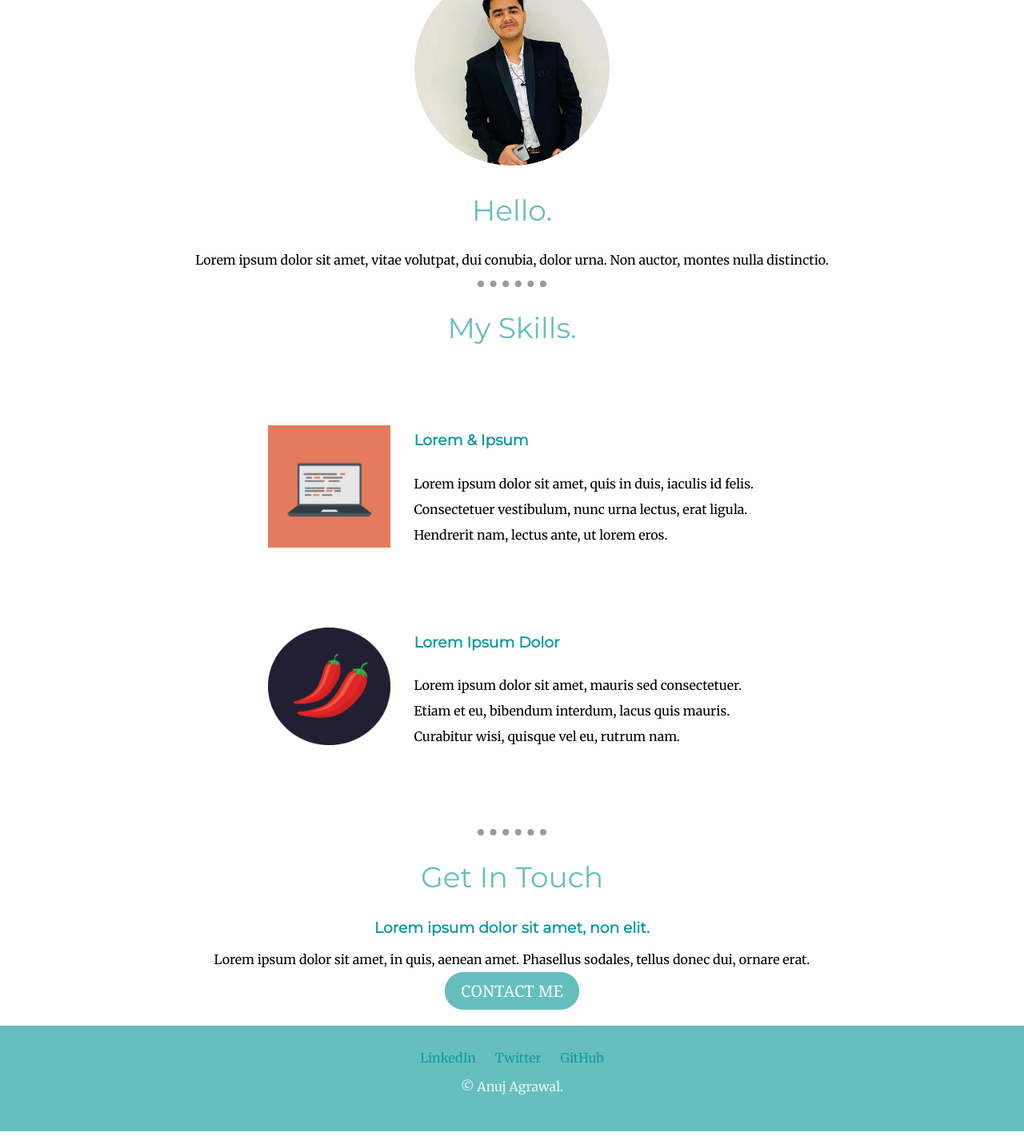
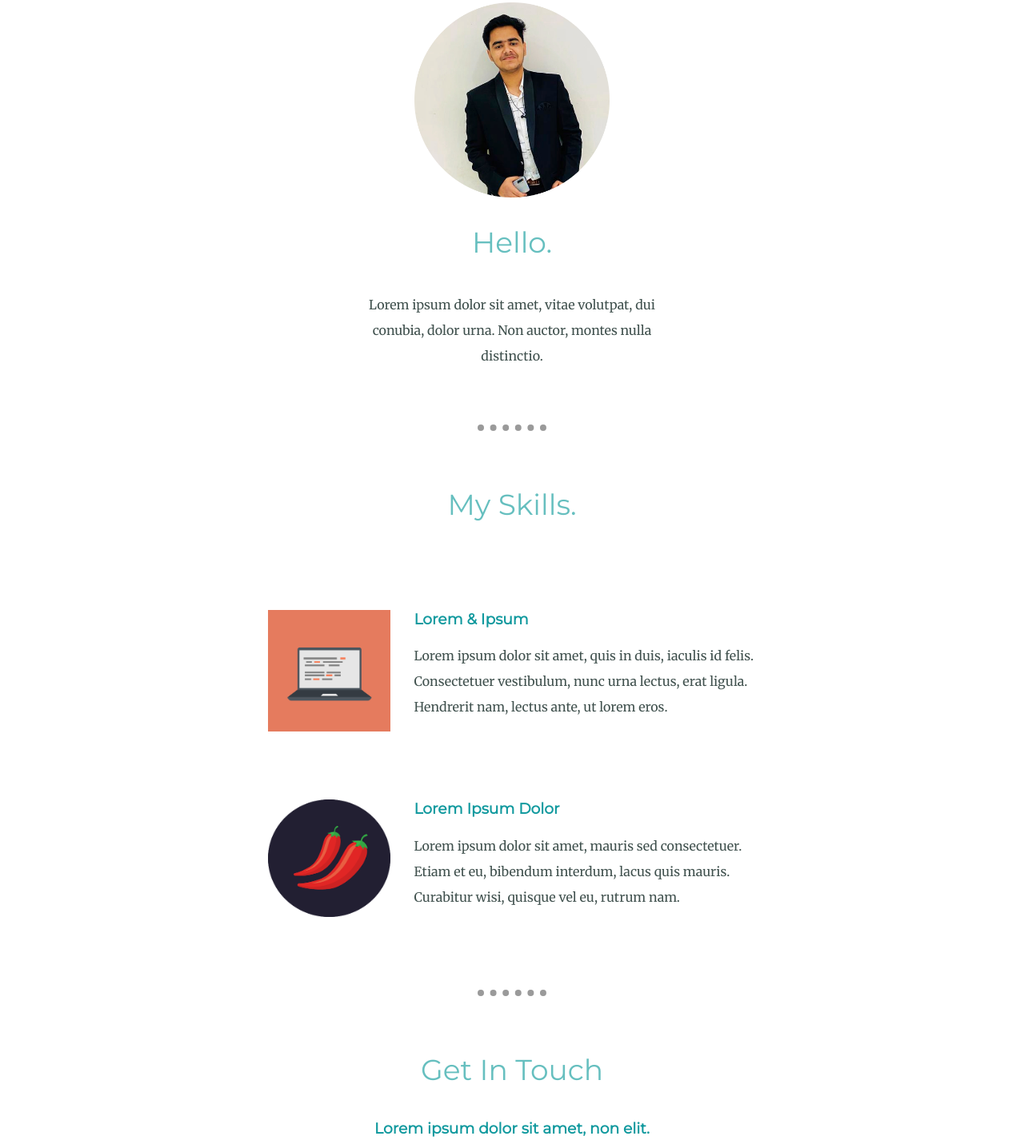
Before and after one commit to agrawalanuj18/CSS-MySite, a plain HTML site: page index.html in a window 1280 px wide. Shown: the part 884-2310 px from the top of the page at 80% size. Drawn offline with Linux system fonts and the light colour scheme.

Commit message:
Complete each section

```diff
--- a/css/styles.css
+++ b/css/styles.css
@@ -1,4 +1,5 @@
 body {
+  color: #40514E;
   margin: 0;
   text-align: center;
   font-family: "Merriweather", serif;
@@ -6,8 +7,9 @@ body {
 .top-container {
   /* text-align: center; */
   background-color: #e4f9f5;
-  padding-top: 50px;
+  padding-top: 80px;
 }
+
 
 h1 {
   font-size: 5rem;
@@ -24,6 +26,7 @@ h2 {
   font-size: 2.25rem;
   color: #66bfbf;
   font-weight: normal;
+  padding-bottom: 10px;
 }
 h3 {
   font-family: "Montserrat", sans-serif;
@@ -33,12 +36,20 @@ a {
   color: #11999e;
 }
 
+a:hover{
+  color: #eaf6ea;
+}
+
+p{
+  line-height: 2;
+}
+
 hr {
   border: 8px dotted #9a9a9a;
   border-style: none none dotted;
   width: 7%;
-  /* color: #EAF6F6;  */
-  /* background-color: #fff; */
+  margin: 70px auto;
+
 }
 
 .top-cloud {
@@ -60,12 +71,17 @@ hr {
   width: 20%;
 }
 
+.intro{
+  width: 30%;
+  margin: auto;
+}
+
 /* skill section  */
 .skill-row {
   width: 50%;
   margin: 100px auto;
   text-align: left;
-  line-height: 2;
+
 }
 
 .skill-img {
@@ -78,8 +94,6 @@ hr {
 
 Don't use it for positioning the element
 use position property like absolute, relative postioning propety for postioning the element
-
-
 */
 
 /* .skill-detail{
@@ -87,10 +101,16 @@ use position property like absolute, relative postioning propety for postioning
   to remove the effect of float
 } */
 
+
 /* Contact section  */
 
 .contact-me {
   margin: 30px;
+}
+
+.contact-msg{
+  width: 40%;
+  margin: 40px auto 60px;
 }
 
 .btn {
@@ -103,7 +123,7 @@ use position property like absolute, relative postioning propety for postioning
   -webkit-border-radius: 28;
   -moz-border-radius: 28;
   border-radius: 28px;
-  font-family: Georgia;
+  font-family: "Montserrat", sans-serif;
   color: #ffffff;
   font-size: 20px;
   padding: 10px 20px 10px 20px;
@@ -123,13 +143,15 @@ use position property like absolute, relative postioning propety for postioning
 /* footer  */
 .bottom-container {
   background-color: #66bfbf;
-  padding: 30px;
+  padding: 25px;
 }
 .footer-link {
-  color: #11999e;
+  color: #11999E;
   text-decoration: none;
-  margin: 10px;
+  margin: 10px 20px;
 }
 .copyright {
   color: #eaf6f6;
+  font-size: 0.75rem;
+  padding-top: 20px;
 }
--- a/index.html
+++ b/index.html
@@ -32,7 +32,7 @@
           alt="Anuj Agrawal"
         />
         <h2>Hello.</h2>
-        <p>
+        <p class="intro">
           Lorem ipsum dolor sit amet, vitae volutpat, dui conubia, dolor urna.
           Non auctor, montes nulla distinctio.
         </p>
@@ -63,7 +63,7 @@
       <div class="contact-me">
         <h2>Get In Touch</h2>
         <h3>Lorem ipsum dolor sit amet, non elit.</h3>
-        <p>
+        <p class="contact-msg">
           Lorem ipsum dolor sit amet, in quis, aenean amet. Phasellus sodales,
           tellus donec dui, ornare erat.
         </p>
```
